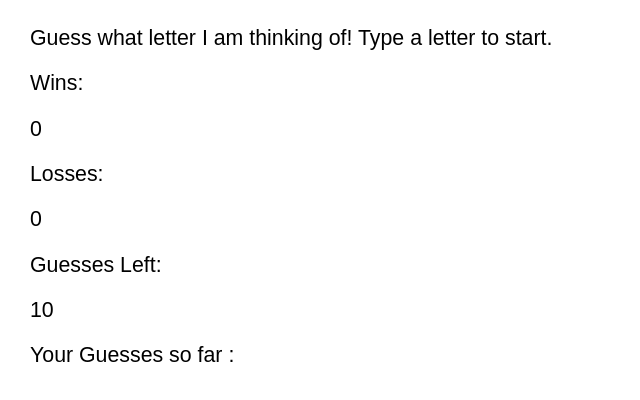
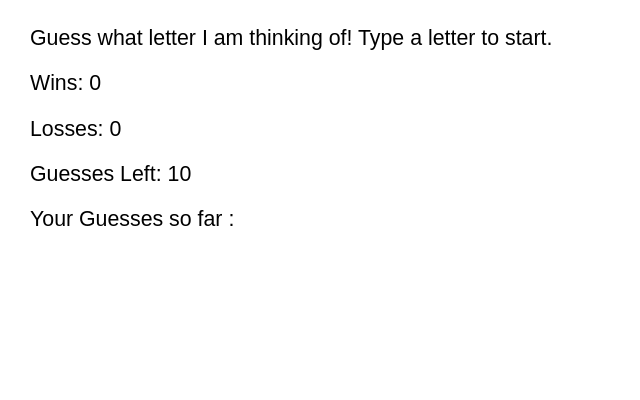
Before and after one commit to rkumbhani/Psychic-Game, a plain HTML site: page index.html in a window 1280 px wide. Shown: the part 66-466 px from the top of the page, without its empty margins (0-640 px from the left). Drawn offline with Linux system fonts and the light colour scheme.

Commit message:
final update

```diff
--- a/assets/javascript/game.js
+++ b/assets/javascript/game.js
@@ -16,6 +16,11 @@ console.log(computerChoice)
 // when the user presses a key, it will run the following function to get user key
 document.onkeypress = function(event) {
     var userGuess = event.key;
+
+    // do not run following lines if guess is not a letter
+    if (userGuess < 'a' || userGuess > 'z') {
+        return;
+    }
 
     // if computerChoice is not set yet, set it
     if (computerChoice == null) {
--- a/index.html
+++ b/index.html
@@ -26,10 +26,10 @@
     <h1>The Psychic Game</h1>
 
     <p>Guess what letter I am thinking of! Type a letter to start.</p>
-    <p>Wins: </p><p id="wins">0</p>
-    <p>Losses: </p><p id="losses">0</p>
-    <p>Guesses Left: </p><p id="left">10</p>
-    <p>Your Guesses so far :</p><p id="guesses"></p>
+    <p>Wins: <span id="wins"></span>0</p>
+    <p>Losses: <span id="losses">0</span></p>
+    <p>Guesses Left: <span id="left">10</span></p>
+    <p>Your Guesses so far :<span id="guesses"></span></p>
     <!--<p>Debug</p><p id="debug">0</p>-->
 
 </body>
```
